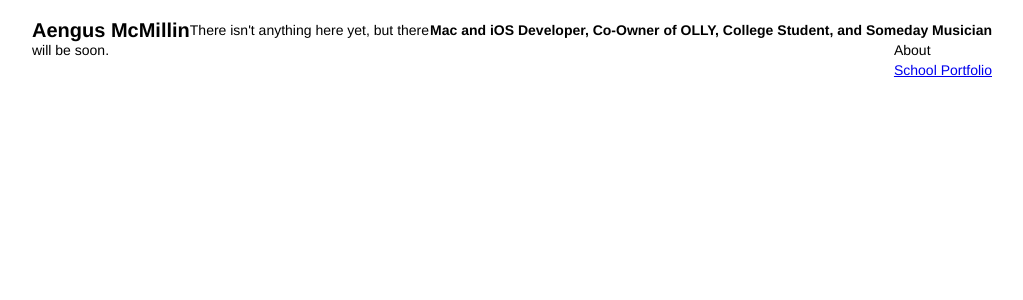
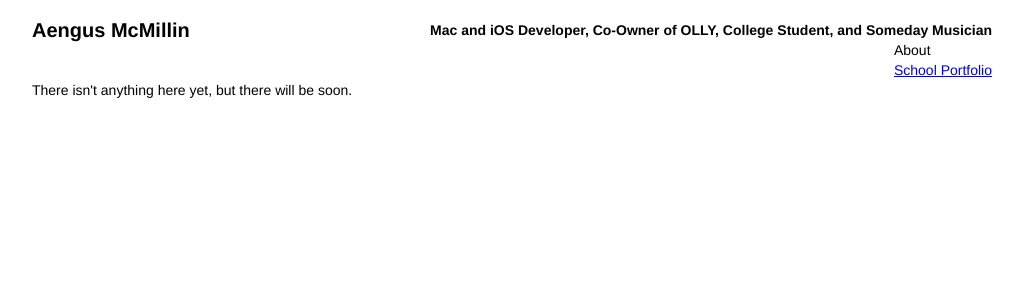
Before and after one commit to Wizecoder/Wizecoder.github.io, a Jekyll site: the page built from index.html, in a window 1280 px wide. Shown: the top 300 px of the page, without its empty margins (128-1151 px from the left). Built offline with Jekyll 4.4.1, drawn with Linux system fonts in a browser that asks for light colours; some web fonts are replaced.

Commit message:
Wrap content in class

```diff
--- a/_layouts/default.html
+++ b/_layouts/default.html
@@ -18,7 +18,9 @@
 			<li>About</li>
 			<li><a href="portfolio">School Portfolio</a></li>
 		</ul>
+		<div class="content">
 		{{ content }}
+	</div>
 	</div>
 </body>
 </html>
--- a/css/style.css
+++ b/css/style.css
@@ -31,3 +31,7 @@ h2 {
 	width: 960px;
 	margin: 20px auto 0px auto;
 }
+
+.content {
+	clear: both;
+}
```
